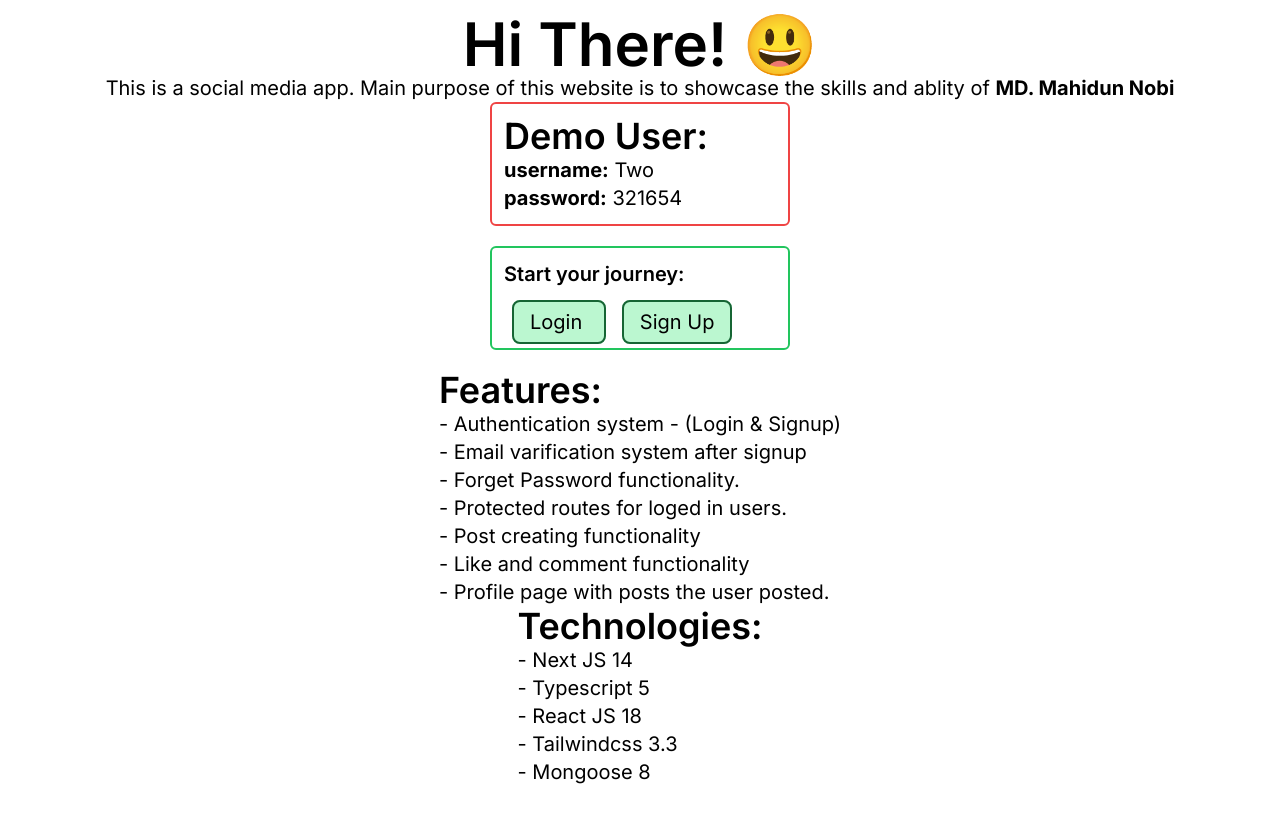
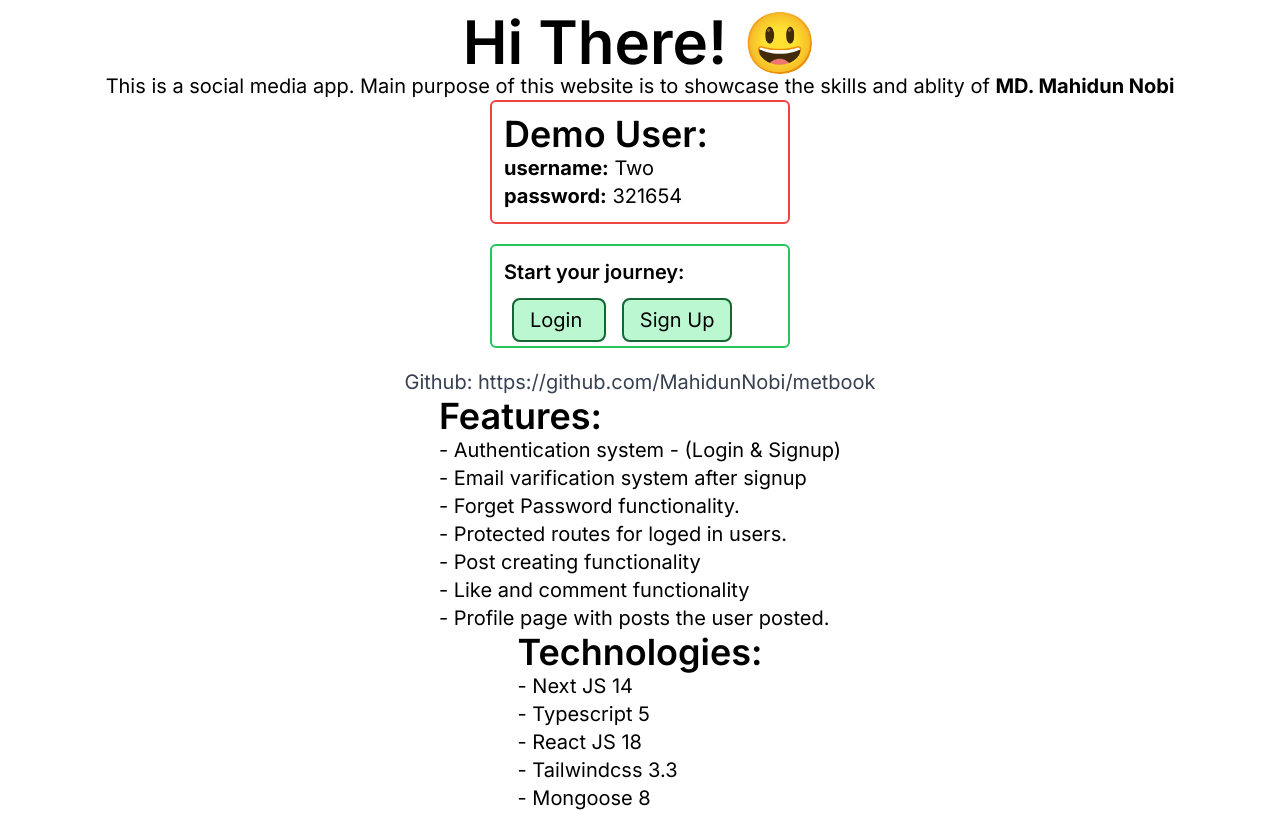
Before and after one commit to MahidunNobi/metbook, a Next.js app: page / in a window 1280 px wide. Before the commit the page ends 800 px from the top, so only its background shows below. Built offline with nearby package versions, Linux system fonts and the light colour scheme.

Commit message:
Update page.tsx

```diff
--- a/src/app/page.tsx
+++ b/src/app/page.tsx
@@ -19,6 +19,8 @@ export default function Home() {
         <Link href="/login" className='bg-green-200 py-2 px-4 rounded-lg border-2 border-green-800 mx-2'> Login </Link>
         <Link href="/signup" className='bg-green-200 py-2 px-4 rounded-lg border-2 border-green-800 mx-2'> Sign Up </Link>
       </div>
+
+      <h3 className="text-xl text-gray-700"> Github: https://github.com/MahidunNobi/metbook </h3>
 
       <ul className=' list-item'>
         <h2 className='text-2xl md:text-4xl font font-semibold'> Features:</h2>
```
